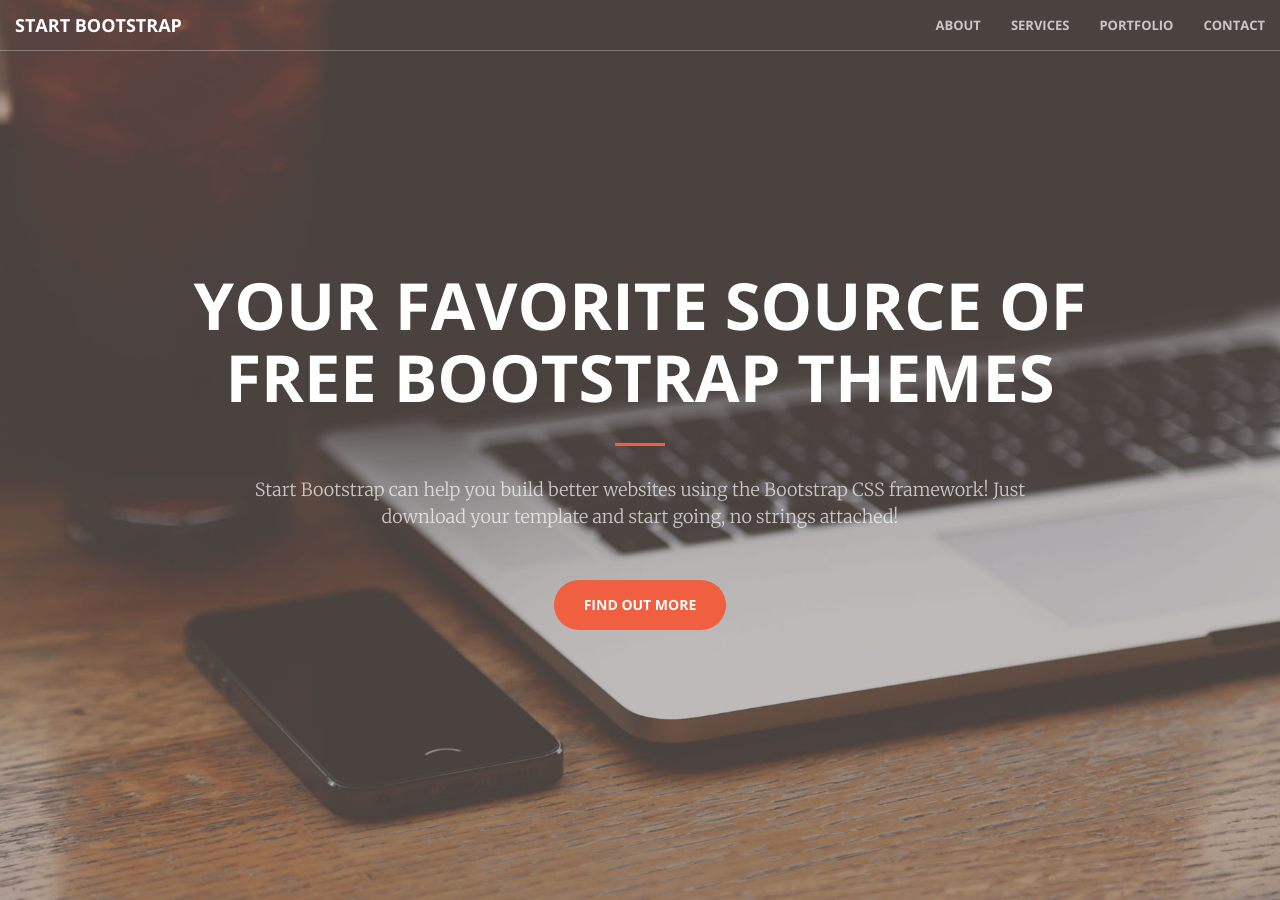
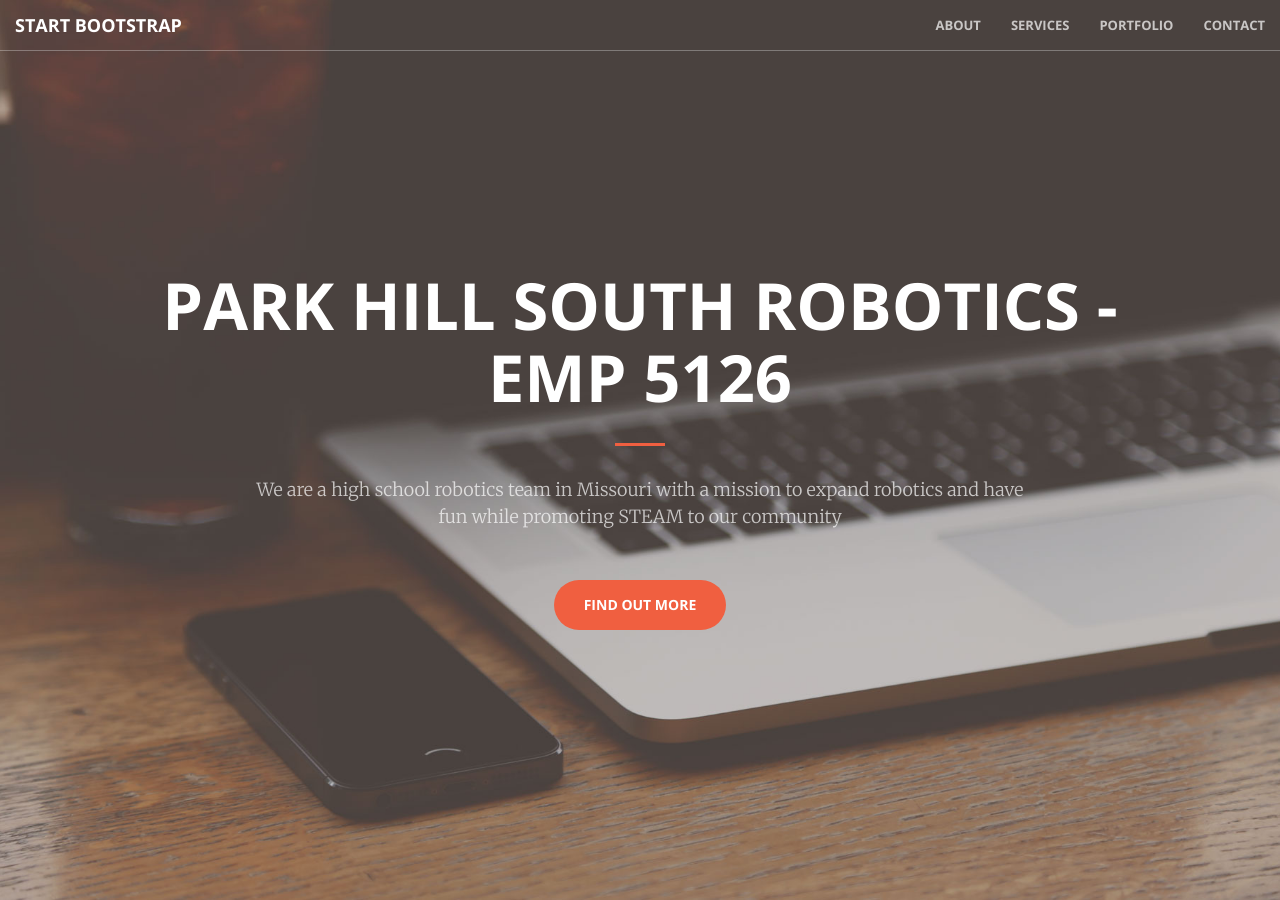
Before and after one commit to melindamongar-commits/EMP5126Website, a Jekyll site: the page built from index.html, in a window 1280 px wide and 900 px high. Built offline with Jekyll 4.4.1, drawn with Linux system fonts in a browser that asks for light colours.

Commit message:
Change Header and images

```diff
--- a/_config.yml
+++ b/_config.yml
@@ -1,11 +1,10 @@
 # Site settings
-title:
+title: "Park Hill South Robotics - EMP 5126"
 email:
-description: > # this means to ignore newlines until "baseurl:"
-baseurl: "" # the subpath of your site, e.g. /blog/
-url: "" # the base hostname & protocol for your site
+description: "We are a high school FIRST robotics team out of Riverside, MO"
+baseurl: ""
+url: ""
 
-twitter_username:
 github_username:
 
 # Build settings
--- a/_includes/header.html
+++ b/_includes/header.html
@@ -1,9 +1,9 @@
 <header>
     <div class="header-content">
         <div class="header-content-inner">
-            <h1>Your Favorite Source of Free Bootstrap Themes</h1>
+            <h1>Park Hill South Robotics - EMP 5126</h1>
             <hr>
-            <p>Start Bootstrap can help you build better websites using the Bootstrap CSS framework! Just download your template and start going, no strings attached!</p>
+            <p>We are a high school robotics team in Missouri with a mission to expand robotics and have fun while promoting STEAM to our community</p>
             <a href="#about" class="btn btn-primary btn-xl page-scroll">Find Out More</a>
         </div>
     </div>
```
Also changed, not shown: fonts/Equalize.ttf (added), img/597120BB-8B34-44BA-8CE2-EA393017EB99_1_105_c.jpeg (added), img/A8E112AE-0EFB-4EFD-8EDC-E0F2000ABD72_1_105_c.jpeg (added), img/EMP Logo.jpg (added), img/Pit pres Logo (1).svg (added), img/TeamPhoto.PNG (added), 4 other files.
